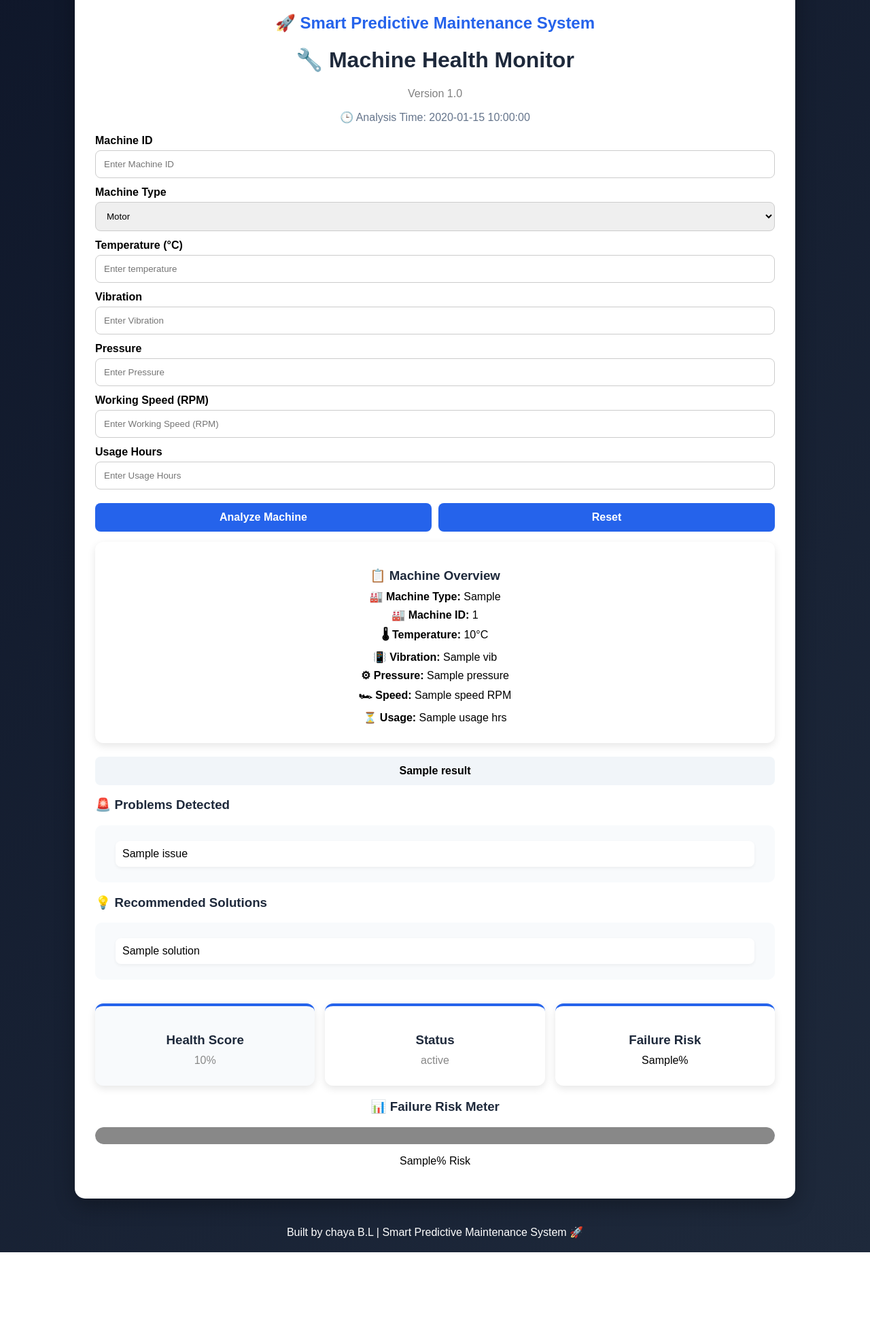
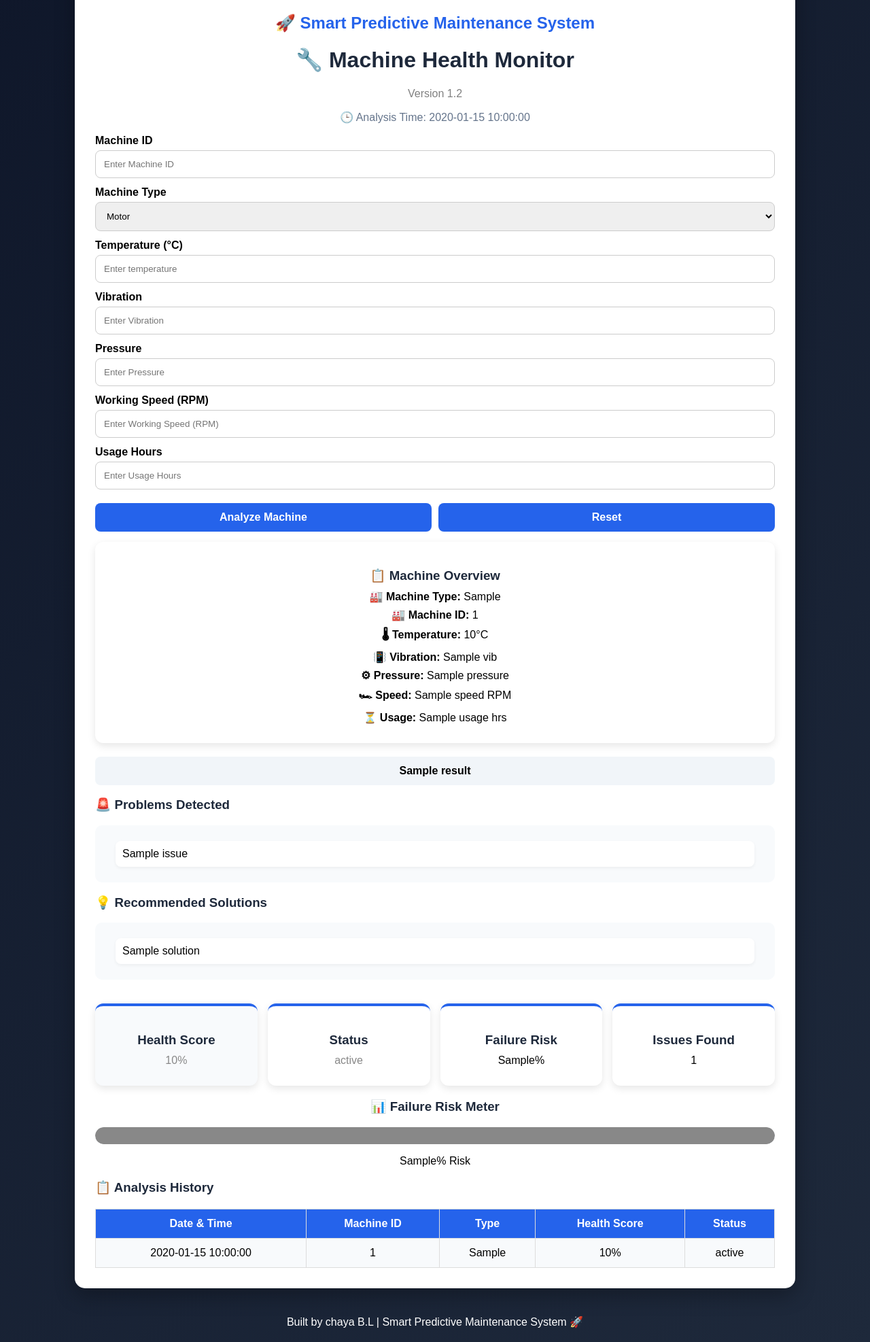
Before and after one commit to ChayaBL/machine-health-monitor, a Flask app: template templates/index.html in a window 1280 px wide. Shown: the part 102-2076 px from the top of the page at 68% size. Before the commit the page ends 1944 px from the top, so only its background shows below. Run offline with Flask 3, Linux system fonts and the light colour scheme; the template is opened without the code that fills it: most values are stand-ins (such as "Sample title", 1, 10 or a date in 2020).

Commit message:
Added analysis history tracking and issues count dashboard

```diff
--- a/app.py
+++ b/app.py
@@ -2,6 +2,8 @@ from flask import Flask, render_template, request
 from datetime import datetime
 
 app = Flask(__name__)
+
+history = []
 
 @app.route("/")
 def home():
@@ -60,6 +62,8 @@ def analyze():
         issues.append("⏳ Over Usage")
         solutions.append("☕ Give machine rest time")
 
+    issue_count = len(issues)
+
     if issues:
         result = "🚨 Machine in Danger!"
     else:
@@ -94,6 +98,14 @@ def analyze():
 
     current_time = datetime.now().strftime("%d-%m-%Y %H:%M")
 
+    history.append({
+    "time": current_time,
+    "machine_id": machine_id,
+    "machine_type": machine_type,
+    "health_score": health_score,
+    "status": status
+})
+
 
     return render_template(
     "index.html",
@@ -103,6 +115,7 @@ def analyze():
     color=color,
     issues=issues,
     solutions=solutions,
+    issue_count=issue_count,
     failure_risk=failure_risk,
     risk_color=risk_color,
     message=message,
@@ -113,7 +126,8 @@ def analyze():
     pressure=pressure,
     speed=speed,
     usage=usage,
-    current_time=current_time
+    current_time=current_time,
+    history=history
 )
 
 if __name__ == "__main__":
--- a/static/style.css
+++ b/static/style.css
@@ -205,3 +205,23 @@ footer{
     box-sizing: border-box;
     text-align: center;
 }
+table{
+    width:100%;
+    margin-top:20px;
+    border-collapse:collapse;
+}
+
+th, td{
+    border:1px solid #ddd;
+    padding:12px;
+    text-align:center;
+}
+
+th{
+    background:#2563eb;
+    color:white;
+}
+
+tr:nth-child(even){
+    background:#f8fafc;
+}
--- a/templates/index.html
+++ b/templates/index.html
@@ -15,8 +15,8 @@
     <h2>🚀 Smart Predictive Maintenance System</h2>
     <h1>🔧 Machine Health Monitor</h1>
         <p style="text-align:center; color:gray;">
-        Version 1.0
-    </p>
+            Version 1.2
+        </p>
     {% if current_time %}
     <p style="text-align:center; color:#64748b;">
         🕒 Analysis Time: {{ current_time }}
@@ -101,6 +101,7 @@
         <p><strong>⏳ Usage:</strong> {{ usage }} hrs</p>
 
     </div>
+
     {% endif %}
     {% if result %}
         <div class="result">
@@ -126,6 +127,7 @@
     {% endif %}
 
 
+
     {% if health_score is not none %}
     <div class="dashboard">
 
@@ -147,6 +149,11 @@
         <div class="card">
             <h3>Failure Risk</h3>
             <p>{{ failure_risk }}%</p>
+        </div>
+
+        <div class="card">
+            <h3>Issues Found</h3>
+            <p>{{ issue_count }}</p>
         </div>
 
     </div>
@@ -176,13 +183,39 @@
     </div>
     {% endif %}
 
-    </div>
+
 
 {% if status == "🔴 Critical" %}
 <script>
 alert("🚨 CRITICAL MACHINE CONDITION!");
 </script>
 {% endif %}
+{% if health_score is not none %}
+<h3>📋 Analysis History</h3>
+
+<table>
+    <tr>
+        <th>Date & Time</th>
+        <th>Machine ID</th>
+        <th>Type</th>
+        <th>Health Score</th>
+        <th>Status</th>
+    </tr>
+
+
+        {% for item in history %}
+        <tr>
+            <td>{{ item.time }}</td>
+            <td>{{ item.machine_id }}</td>
+            <td>{{ item.machine_type }}</td>
+            <td>{{ item.health_score }}%</td>
+            <td>{{ item.status }}</td>
+        </tr>
+        {% endfor %}
+
+</table>
+{% endif %}
+</div>
 
 <footer>
     Built by chaya B.L | Smart Predictive Maintenance System 🚀
```
